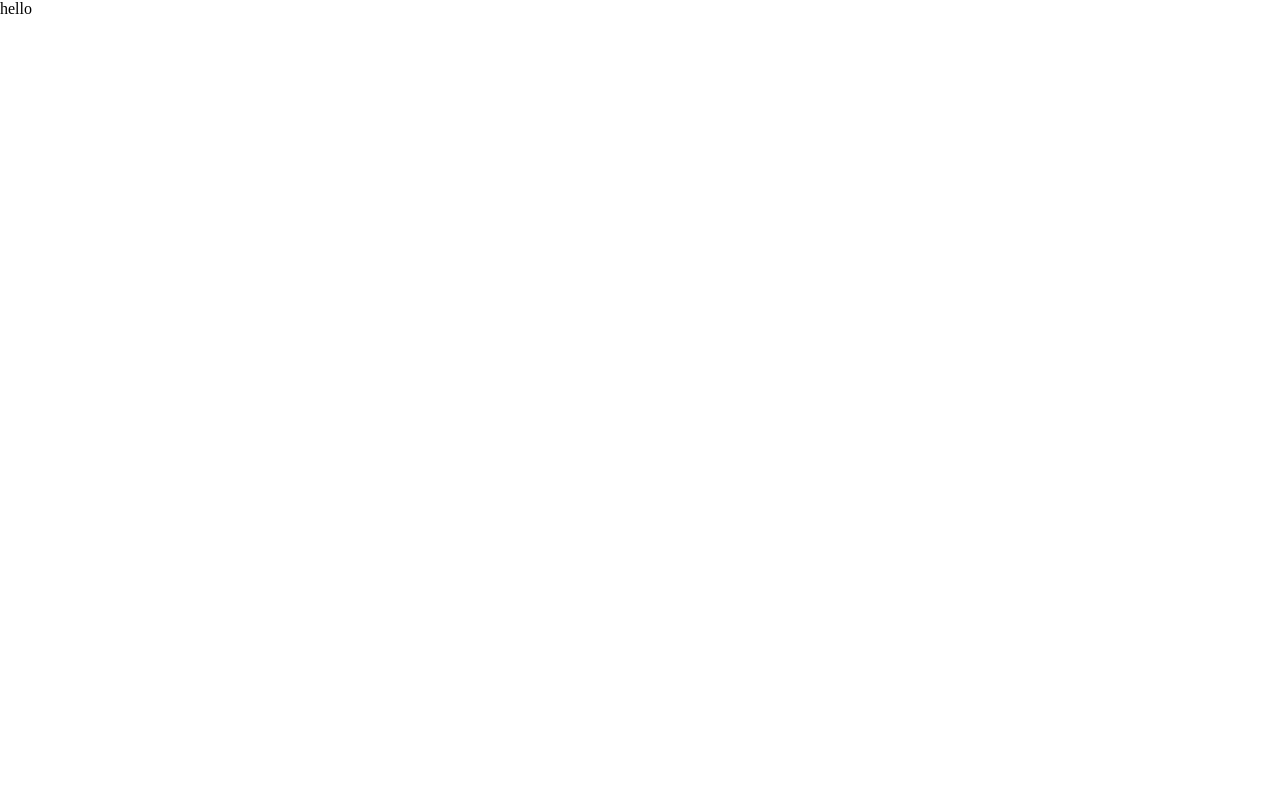
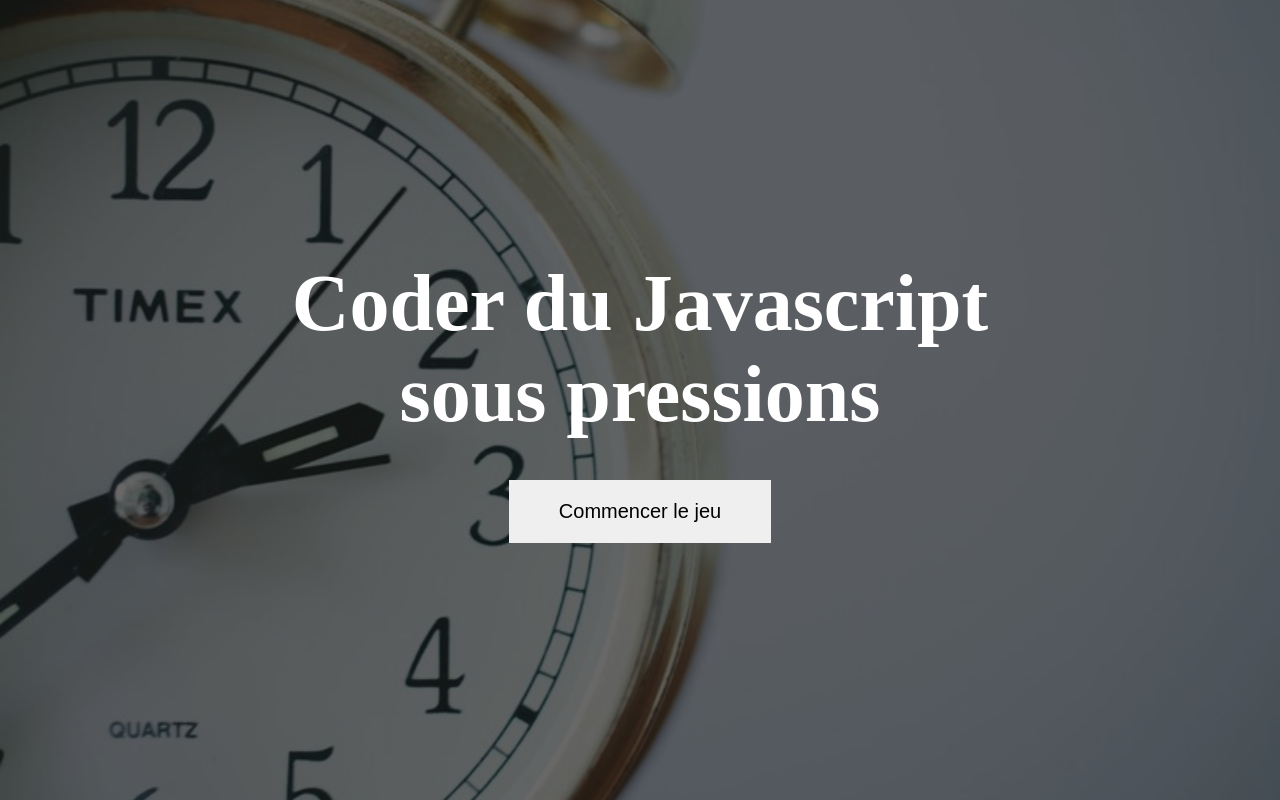
Before and after one commit to karimoucisse/test-technique-app, a React (Create React App) app: page / in a window 1280 px wide. Built offline with nearby package versions, Linux system fonts and the light colour scheme.

Commit message:
add a test validator

```diff
--- /dev/null
+++ b/src/App.js
@@ -0,0 +1,17 @@
+import { BrowserRouter, Routes, Route} from "react-router-dom"
+import GamePage from "./pages/GamePage"
+import Home from "./pages/Home"
+
+const App = () => {
+
+  return (
+    <BrowserRouter>
+      <Routes>
+        <Route exact path = "/" element= {<Home/>}/>
+        <Route path = "/games" element= {<GamePage/>}/>
+      </Routes>
+    </BrowserRouter>
+  )
+}
+
+export default App
--- a/src/components/Editor.jsx
+++ b/src/components/Editor.jsx
@@ -1,5 +1,7 @@
-import { useState } from 'react';
+import { useEffect, useState } from 'react';
+import { useDispatch, useSelector } from 'react-redux';
 import styled from "styled-components"
+import { levelUpdate, beforeTest, runTest, } from '../redux/testSlice';
 
 
 const Container = styled.div`
@@ -16,19 +18,58 @@ const Textarea = styled.textarea`
 `
 
 const Editor = () => {
+    const dispatch = useDispatch()
     const [data, setData] = useState()
+    const currentTest = useSelector(state => state.tests.currentTest)
+    const testResult = useSelector(state => state.tests.finalResult)
 
     function handleChange(e) {
         const value = e.target.value
         setData(value)
     }
 
-    const handleClick = () => {
+    useEffect(() => {
+        const testFunction =  currentTest.code.join("\n")
+        setData(testFunction)
+    }, [currentTest])
 
-        let a = `const f = ${data}; f(2)`
-        a = eval(a)
-        console.log(a);
+    const handleTest = () => {
+        dispatch(beforeTest())
+        currentTest.tests.forEach(test => {
+            const param = JSON.stringify(test.param)
+            let a = `const f = ${data}; f(${param})`
+            a = eval(a)
+
+            if(a == test.result) {
+                dispatch(runTest({
+                    message : {
+                        result: true,
+                        text: `test: "${currentTest.name}(${param});"...`,
+                        textresult: `vrai: ${a} est la bonne réponse`
+                    },
+                    results: true
+                }))
+            } else {
+                dispatch(runTest({
+                    message : {
+                        result: false,
+                        text: `test: "${currentTest.name}(${param});"...`,
+                        textresult: `faux: obtenu ${a} mais attendu ${test.result} Essayez à nouveau!`
+                    },
+                    results: false
+                }))
+            }
+        });
     }
+    const handleClick = async () => {
+        handleTest()
+    }
+    useEffect(() => {
+        console.log(testResult);
+        if(testResult === true) {
+            dispatch(levelUpdate())
+        }
+    }, [testResult])
 
     return (
         <Container>
@@ -36,6 +77,7 @@ const Editor = () => {
                 id="story" name="story"
                 rows="5" cols="33"
                 onChange={handleChange}
+                value= {data}
             >
                 It was a dark and stormy night...
             </Textarea>
--- a/src/components/Instruction.jsx
+++ b/src/components/Instruction.jsx
@@ -1,12 +1,18 @@
+import { useSelector } from "react-redux"
 import styled from "styled-components"
 
 const Container = styled.div`
   width: 100%;
   color: white;
+  font-size: 20px;
 `
 const Instruction = () => {
+  const test = useSelector(state => state.tests.currentTest)
+
   return (
-    <Container>Instruction</Container>
+    <Container>
+      {test.instruction}
+    </Container>
   )
 }
 
--- a/src/index.js
+++ b/src/index.js
@@ -1,6 +1,6 @@
 import React from 'react';
 import ReactDOM from 'react-dom/client';
-import App from './pages/App';
+import App from './App';
 import { Provider } from 'react-redux';
 import store from "../src/redux/store"
 
--- a/src/testJavascript.js
+++ b/src/javascriptTests.js
@@ -1,4 +1,4 @@
-export const test = [
+export const javascriptTests = [
     {
         id: 1,
         name: "doubleInteger",
@@ -7,7 +7,7 @@ export const test = [
             "function doubleInteger(i) {",
             "   ",
             "    return i",
-            "};"
+            "}"
         ],
         "tests" : [
             {
@@ -16,7 +16,7 @@ export const test = [
             },
             {
                 "param" :  4,
-                "result" : 16
+                "result" : 8
             },
             {
                 "param" :  -10,
@@ -40,7 +40,7 @@ export const test = [
             "function isNumberEven(i) {",
             "   ",
             "   return i",
-            "};"
+            "}"
         ],
         tests : [
             {
@@ -69,11 +69,11 @@ export const test = [
             "function getFileExtension(i) {",
             "   ",
             "    return i",
-            "};"
+            "}"
         ],
         "tests" : [
             {
-                "param" :  'blatherskite.png',
+                "param" :  "blatherskite.png",
                 "result" : 'png',
             },
             {
@@ -102,7 +102,7 @@ export const test = [
             "function longestString(i) {",
             "   ",
             "   return i",
-            "};"
+            "}"
         ],
         tests : [
             {
@@ -135,7 +135,7 @@ export const test = [
             "function arraySum(i) {",
             "   ",
             "    return i",
-            "};"
+            "}"
         ],
         "tests" : [
             {
--- a/src/pages/App.js
+++ /dev/null
@@ -1,9 +0,0 @@
-
-const App = () => {
-
-  return (
-    <div>hello</div>
-  )
-}
-
-export default App
--- a/src/pages/GamePage.jsx
+++ b/src/pages/GamePage.jsx
@@ -1,4 +1,3 @@
-import { useState } from 'react'
 import styled from 'styled-components'
 import Editor from '../components/Editor'
 import Instruction from '../components/Instruction'
@@ -26,6 +25,7 @@ const Right = styled.div`
 `
 
 const GamePage = () => {
+
   return (
     <Container>
       <Left>
--- a/src/pages/Home.jsx
+++ b/src/pages/Home.jsx
@@ -1,13 +1,65 @@
+import { useDispatch, useSelector } from "react-redux"
+import { useNavigate } from "react-router-dom"
 import styled from "styled-components"
+import { javascriptTests } from "../javascriptTests"
+import { gameLaunch } from "../redux/testSlice"
 
 const Container = styled.div`
+    position: relative;
     height: 100vh;
-    background-image: url("/javacript-wallpaper.jpg");
+    width: 100%;
+    background: url("/timer.jpg") no-repeat center;
+    background-size: cover;
+`
+const ShadowBox = styled.div`
+    width: 100%;
+    height: 100%;
+    position: absolute;
+    background-color: rgba(11, 10, 10, 0.6);
+    z-index: 2;
+`
+const Wrapper = styled.div`
+    position: relative;
+    z-index: 3;
+    width: 100%;
+    height: 100%;
+    display: flex;
+    flex-direction: column;
+    justify-content: center;
+    align-items: center;
+`
+const Title = styled.h1`
+    color: white;
+    text-align: center;
+    font-size: 5em;
+    max-width: 700px;
+`
+const Button = styled.button`
+    margin-top: 40px;
+    padding: 20px 50px;
+    cursor: pointer;
+    border: none;
+    font-size: 20px;
 `
 const Home = () => {
+    const navigate = useNavigate()
+    const dispatch = useDispatch()
+    const test = useSelector(state => state.tests.currentTest)
+
+    const handleClick = () => {
+        const tests = javascriptTests
+        dispatch(gameLaunch(tests))
+        if(test) {
+            navigate('/games')
+        }
+    }
   return (
     <Container>
-
+        <ShadowBox/>
+        <Wrapper>
+            <Title>Coder du Javascript sous pressions</Title>
+            <Button onClick={handleClick}>Commencer le jeu</Button>
+        </Wrapper>
     </Container>
   )
 }
--- a/src/redux/testSlice.js
+++ b/src/redux/testSlice.js
@@ -7,6 +7,9 @@ const testSlice = createSlice({
         javascriptTests: [],
         currentTest: [],
         time: " ",
+        consoleMessage: [],
+        testResults: [],
+        finalResult: " "
     },
     reducers: {
         gameLaunch: (state, action) => {
@@ -16,10 +19,24 @@ const testSlice = createSlice({
             ))
             state.currentTest = test
         },
+        beforeTest: (state) => {
+            state.consoleMessage = []
+            state.testResults = []
+        },
+        runTest: (state, action) => {
+            state.consoleMessage.push(action.payload.message);
+            state.testResults.push(action.payload.results)
+            const findResult = state.testResults.includes(false)
+            if(findResult) {
+                state.finalResult = false
+            }else {
+                state.finalResult = true
+            }
+        },
         timeUpdate: (state, action) => {
             state.time = action.payload
         },
-        levelUpdate: (state, action) => {
+        levelUpdate: (state) => {
             state.level += 1
             const test = state.javascriptTests.find(test =>(
                 test.id === state.level
@@ -34,6 +51,8 @@ const testSlice = createSlice({
 
 export const {
     gameLaunch,
+    beforeTest,
+    runTest,
     timeUpdate,
     levelUpdate,
     EndOfGame
```
Also changed, not shown: src/components/Timer.jsx (added, +9 -0 lines), public/time.jpg (added), public/timer.jpg (added).
